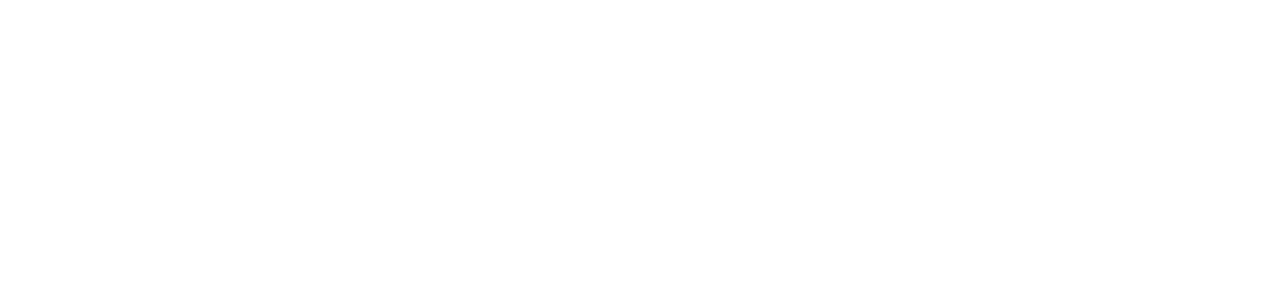
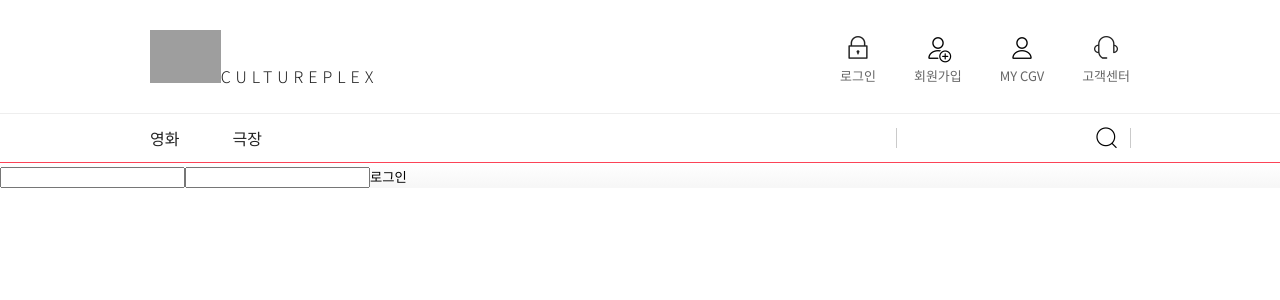
Before and after one commit to gh1224/cgv-react, a React (Create React App) app: page /cgv-react/login in a window 1280 px wide. Before the commit this address had no page. Shown: the top 300 px of the page. Built offline with nearby package versions, Linux system fonts and the light colour scheme; grey boxes are pictures that could not be loaded.

Commit message:
feat: 로그인 페이지

```diff
--- a/src/App.js
+++ b/src/App.js
@@ -4,6 +4,7 @@
 import './App.css';
 
 import Home from 'pages/Home';
+import Login from 'pages/Login';
 
 const App = () => {
     useEffect(() => {
@@ -14,6 +15,7 @@
         <BrowserRouter basename="cgv-react">
             <Routes>
                 <Route path="/" element={<Home />} />
+                <Route path="/login" element={<Login />} />
             </Routes>
         </BrowserRouter>
     );
--- /dev/null
+++ b/src/pages/Login/Login.js
@@ -0,0 +1,54 @@
+import { useState } from 'react';
+import { useNavigate, useSearchParams } from 'react-router-dom';
+import axios from 'services/axios';
+import Layout from 'components/Layout';
+
+const Login = () => {
+    const [searchParams] = useSearchParams();
+    const navigate = useNavigate();
+
+    const [username, setUsername] = useState('');
+    const [pwd, setPwd] = useState('');
+
+    let redirectUrl = searchParams.get('redirectUrl');
+    if (!redirectUrl) {
+        redirectUrl = '/';
+    }
+
+    const handleUsernameChange = (e) => {
+        setUsername(e.target.value);
+    }
+
+    const handlePwdChange = (e) => {
+        setPwd(e.target.value);
+    }
+
+    const handleLoginSubmit = async (e) => {
+        e.preventDefault();
+        try {
+            await axios.post('/session', {
+                username: username,
+                pwd: pwd
+            });
+            navigate(redirectUrl);
+        } catch (error) {
+            alert('아이디 또는 비밀번호가 일치하지 않습니다.');
+        }
+    };
+
+    return (
+        <Layout>
+            <main>
+                <article>
+                    <form onSubmit={handleLoginSubmit}>
+                        <input type="text" value={username} onChange={handleUsernameChange} />
+                        <input type="password" name={pwd} onChange={handlePwdChange} />
+                        <button type="submit">로그인</button>
+                    </form>
+                </article>
+            </main>
+        </Layout>
+    );
+};
+
+export default Login;
--- /dev/null
+++ b/src/pages/Login/index.js
@@ -0,0 +1,3 @@
+import Login from './Login';
+
+export default Login;
```
